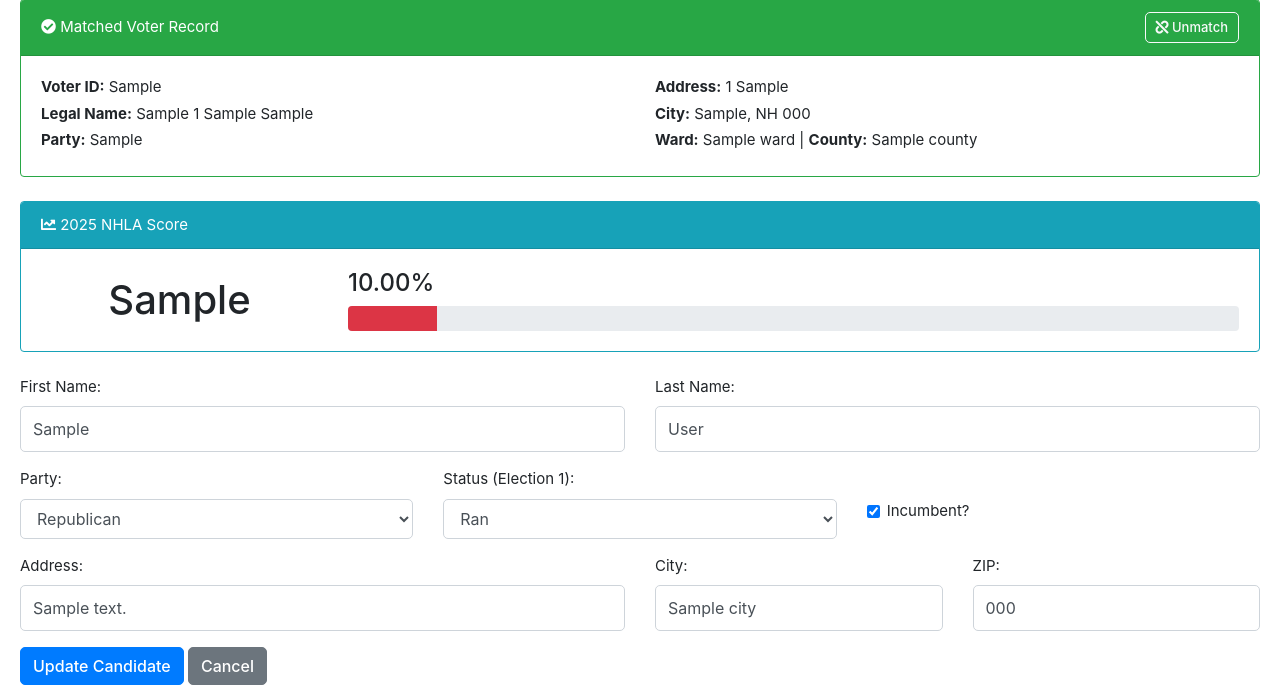
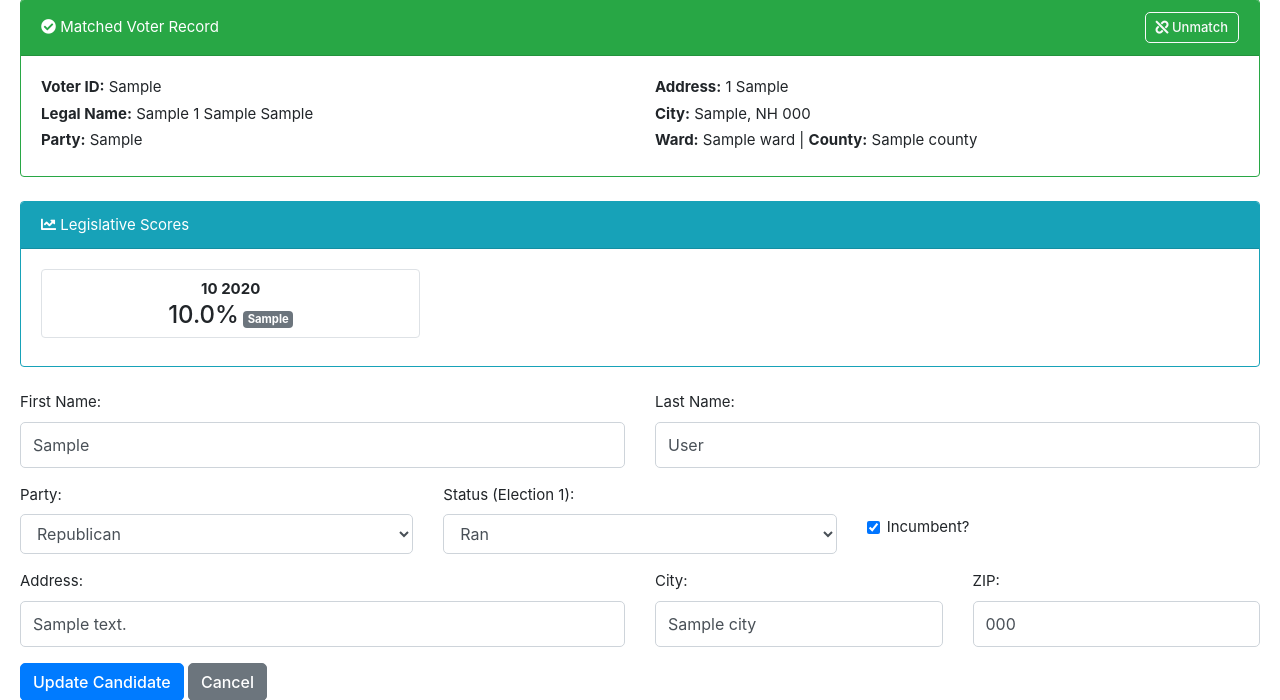
Before and after one commit to cmaidmentnh/nh-candidate-recruitment, a Flask app: page /edit_candidate/1/1 in a window 1280 px wide. Shown: the part 254-954 px from the top of the page. Run offline with Flask 3, Linux system fonts and the light colour scheme; the visitor is signed in with stand-in values (Sample User, id 1); a database or web service that is not in the repository returns one stand-in record (values such as "Sample title"); some libraries are stand-ins or nearby versions.

Commit message:
Use candidate_scores table for NHLA/HRA scores

```diff
--- a/app.py
+++ b/app.py
@@ -681,7 +681,7 @@ def edit_candidate(candidate_id, election_year):
         try:
             cur.execute("""
                 SELECT c.first_name, c.last_name, c.party, c.incumbent,
-                       ces.status, ces.district_code, c.address, c.city, c.zip, c.nhla_score, c.nhla_letter
+                       ces.status, ces.district_code, c.address, c.city, c.zip
                 FROM candidates c
                 LEFT JOIN candidate_election_status ces
                   ON c.candidate_id=ces.candidate_id AND ces.election_year=%s
@@ -691,7 +691,7 @@ def edit_candidate(candidate_id, election_year):
             if not row:
                 flash("Candidate not found.", "warning")
                 return redirect(url_for("index"))
-            first_name, last_name, party, incumbent, status, district_code, address, city, zip_code, nhla_score, nhla_letter = row
+            first_name, last_name, party, incumbent, status, district_code, address, city, zip_code = row
 
             # Get voter info if voter_id exists
             voter_info = None
@@ -768,6 +768,18 @@ def edit_candidate(candidate_id, election_year):
                 """)
                 districts = [row[0] for row in cur.fetchall()]
 
+            # Get scores from candidate_scores table
+            cur.execute("""
+                SELECT score_type, score_year, score_value, letter_grade
+                FROM candidate_scores
+                WHERE candidate_id = %s
+                ORDER BY score_year DESC, score_type
+            """, (candidate_id,))
+            scores = cur.fetchall()
+            candidate_scores = [
+                {'type': s[0], 'year': s[1], 'value': float(s[2]) if s[2] else None, 'letter': s[3]} for s in scores
+            ]
+
         except Exception as e:
             logger.error(e)
             flash("Error loading candidate data.", "danger")
@@ -796,8 +808,7 @@ def edit_candidate(candidate_id, election_year):
                                 comments=comments,
                                 voter_info=voter_info,
                                 voter_id_exists=bool(voter_id),
-                                nhla_score=nhla_score,
-                                nhla_letter=nhla_letter)
+                                scores=candidate_scores)
 
 @app.route('/copy_candidate_to_2026/<int:candidate_id>', methods=['POST'])
 @candidate_restricted
@@ -1439,7 +1450,7 @@ def update_candidates():
                     photo_url = candidate.get('photo_url', '')
 
                     cur.execute("""
-                        SELECT candidate_id, first_name, last_name, email, address, city, zip, phone1, photo_url, other_info, nhla_score, nhla_letter
+                        SELECT candidate_id, first_name, last_name, email, address, city, zip, phone1, photo_url, other_info
                         FROM candidates
                         WHERE LOWER(email) = %s OR (UPPER(first_name) = UPPER(%s) AND UPPER(last_name) = UPPER(%s))
                     """, (email, first_name, last_name))
@@ -1689,13 +1700,13 @@ def candidate_profile(candidate_id):
     cur = conn.cursor()
     try:
         cur.execute("""
-            SELECT candidate_id, first_name, last_name, email, address, city, zip, phone1, photo_url, other_info, nhla_score, nhla_letter
+            SELECT candidate_id, first_name, last_name, email, address, city, zip, phone1, photo_url, other_info
             FROM candidates
             WHERE candidate_id = %s
         """, (candidate_id,))
         candidate = cur.fetchone()
         if candidate:
-            columns = ['candidate_id', 'first_name', 'last_name', 'email', 'address', 'city', 'zip', 'phone1', 'photo_url', 'other_info', 'nhla_score', 'nhla_letter']
+            columns = ['candidate_id', 'first_name', 'last_name', 'email', 'address', 'city', 'zip', 'phone1', 'photo_url', 'other_info']
             candidate = dict(zip(columns, candidate))
             return render_template('candidate_profile.html', candidate=candidate)
         else:
@@ -1713,13 +1724,13 @@ def get_candidate_data(candidate_id):
     cur = conn.cursor()
     try:
         cur.execute("""
-            SELECT candidate_id, first_name, last_name, email, address, city, zip, phone1, photo_url, other_info, nhla_score, nhla_letter
+            SELECT candidate_id, first_name, last_name, email, address, city, zip, phone1, photo_url, other_info
             FROM candidates
             WHERE candidate_id = %s
         """, (candidate_id,))
         candidate = cur.fetchone()
         if candidate:
-            columns = ['candidate_id', 'first_name', 'last_name', 'email', 'address', 'city', 'zip', 'phone1', 'photo_url', 'other_info', 'nhla_score', 'nhla_letter']
+            columns = ['candidate_id', 'first_name', 'last_name', 'email', 'address', 'city', 'zip', 'phone1', 'photo_url', 'other_info']
             candidate_dict = dict(zip(columns, candidate))
 
             # Get recent comments
@@ -1733,6 +1744,18 @@ def get_candidate_data(candidate_id):
             comments = cur.fetchall()
             candidate_dict['comments'] = [
                 {'text': c[0], 'by': c[1], 'at': str(c[2])} for c in comments
+            ]
+
+            # Get scores from candidate_scores table
+            cur.execute("""
+                SELECT score_type, score_year, score_value, letter_grade
+                FROM candidate_scores
+                WHERE candidate_id = %s
+                ORDER BY score_year DESC, score_type
+            """, (candidate_id,))
+            scores = cur.fetchall()
+            candidate_dict['scores'] = [
+                {'type': s[0], 'year': s[1], 'value': float(s[2]) if s[2] else None, 'letter': s[3]} for s in scores
             ]
 
             return jsonify(candidate_dict)
--- a/templates/base.html
+++ b/templates/base.html
@@ -320,8 +320,7 @@
                             } else {
                                 let html = '<div style="min-width:250px;max-width:300px">';
                                     html += '<p style="margin:0 0 5px 0"><strong>' + data.first_name + ' ' + data.last_name + '</strong></p>';
-                                    if (data.nhla_score) html += '<p style="margin:0 0 5px 0"><span style="background:#17a2b8;color:white;padding:2px 8px;border-radius:4px;font-weight:bold;">NHLA: ' + data.nhla_letter + ' (' + parseFloat(data.nhla_score).toFixed(2) + '%)</span></p>';
-                                    if (data.email) html += '<p style="margin:0 0 3px 0"><small>✉️ ' + data.email + '</small></p>';
+                                    if (data.scores && data.scores.length > 0) { data.scores.forEach(function(s) { html += '<p style="margin:0 0 3px 0"><span style="background:#17a2b8;color:white;padding:2px 6px;border-radius:3px;font-size:11px;">' + s.type + ' ' + s.year + ': ' + (s.value ? s.value.toFixed(1) : 'N/A') + '%' + (s.letter ? ' (' + s.letter + ')' : '') + '</span></p>'; }); }                                    if (data.email) html += '<p style="margin:0 0 3px 0"><small>✉️ ' + data.email + '</small></p>';
                                     if (data.phone1) html += '<p style="margin:0 0 3px 0"><small>📞 ' + data.phone1 + '</small></p>';
                                     if (data.address) html += '<p style="margin:0 0 3px 0"><small>📍 ' + data.address + (data.city ? ', ' + data.city : '') + '</small></p>';
                                     html += '<hr style="margin:8px 0"><p style="margin:0 0 5px 0"><strong>Recent Comments:</strong></p>';
--- a/templates/edit_candidate.html
+++ b/templates/edit_candidate.html
@@ -125,26 +125,23 @@
             </div>
         {% endif %}
 
-        <!-- NHLA Score -->
-        {% if nhla_score %}
+        <!-- Candidate Scores (NHLA/HRA) -->
+        {% if scores %}
         <div class="card mb-4 border-info">
             <div class="card-header bg-info text-white">
-                <i class="fas fa-chart-line"></i> 2025 NHLA Score
+                <i class="fas fa-chart-line"></i> Legislative Scores
             </div>
             <div class="card-body">
-                <div class="row align-items-center">
-                    <div class="col-md-3 text-center">
-                        <h1 class="mb-0">{{ nhla_letter }}</h1>
-                    </div>
-                    <div class="col-md-9">
-                        <h4>{{ "%.2f"|format(nhla_score) }}%</h4>
-                        <div class="progress" style="height: 25px;">
-                            <div class="progress-bar {% if nhla_score >= 80 %}bg-success{% elif nhla_score >= 60 %}bg-info{% elif nhla_score >= 40 %}bg-warning{% else %}bg-danger{% endif %}"
-                                 role="progressbar"
-                                 style="width: {{ nhla_score }}%">
-                            </div>
+                <div class="row">
+                    {% for score in scores %}
+                    <div class="col-md-4 mb-2">
+                        <div class="border rounded p-2 text-center">
+                            <strong>{{ score.type }} {{ score.year }}</strong><br>
+                            <span class="h4">{{ "%.1f"|format(score.value) }}%</span>
+                            {% if score.letter %}<span class="badge badge-secondary">{{ score.letter }}</span>{% endif %}
                         </div>
                     </div>
+                    {% endfor %}
                 </div>
             </div>
         </div>
```
